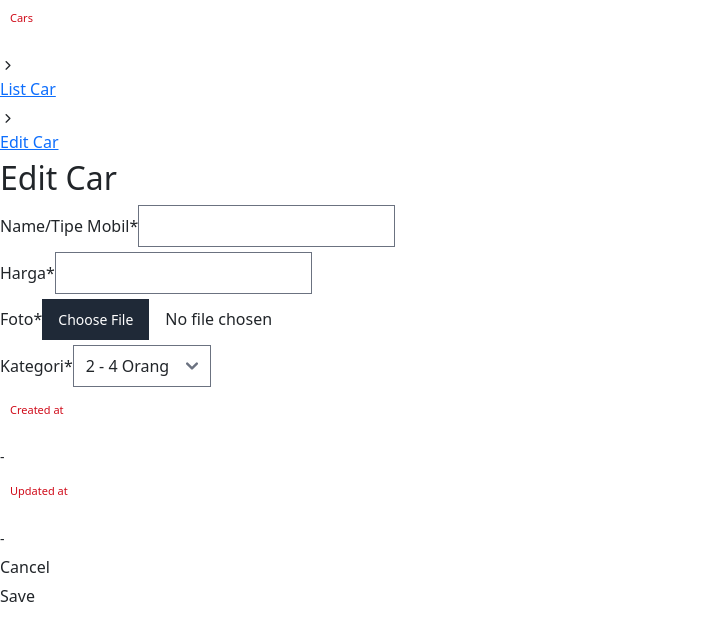
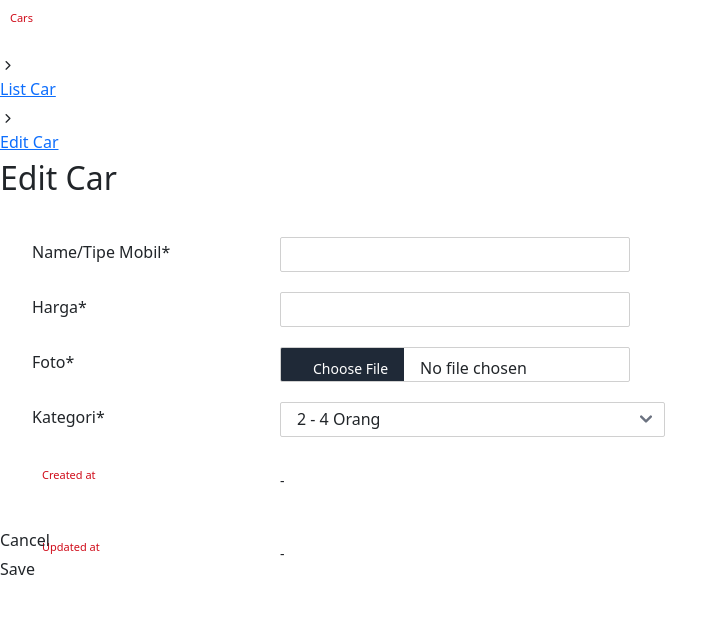
Before and after one commit to Binar-Group-3/Car-Rental-Admin, a React (Create React App) app: page /cars/edit-car/1 in a window 1280 px wide. Shown: the top 640 px of the page, without its empty margins (0-728 px from the left). Built offline with nearby package versions, Linux system fonts and the light colour scheme; no server answers.

Commit message:
add css for edit form

```diff
--- a/src/components/EditCarComp/EditForm/EditCarForm.css
+++ b/src/components/EditCarComp/EditForm/EditCarForm.css
@@ -0,0 +1,34 @@
+.edit-car-form__container {
+  width: 100%;
+  height: 318px;
+  background: white;
+  padding: 2rem;
+}
+
+.edit-car-form__container div {
+  display: flex;
+  align-items: center;
+  margin-bottom: 20px;
+  gap: 3rem;
+}
+
+.edit-car-form__container label,
+.edit-car-form__container p {
+  width: 200px;
+}
+
+.edit-car-form__container input {
+  width: 350px;
+  height: 35px;
+  border: 1px solid #d0d0d0;
+  border-radius: 2px;
+  padding: 0 1rem;
+}
+
+.edit-car-form__container select {
+  width: 385px;
+  height: 35px;
+  border: 1px solid #d0d0d0;
+  border-radius: 2px;
+  padding: 0 1rem;
+}
```
